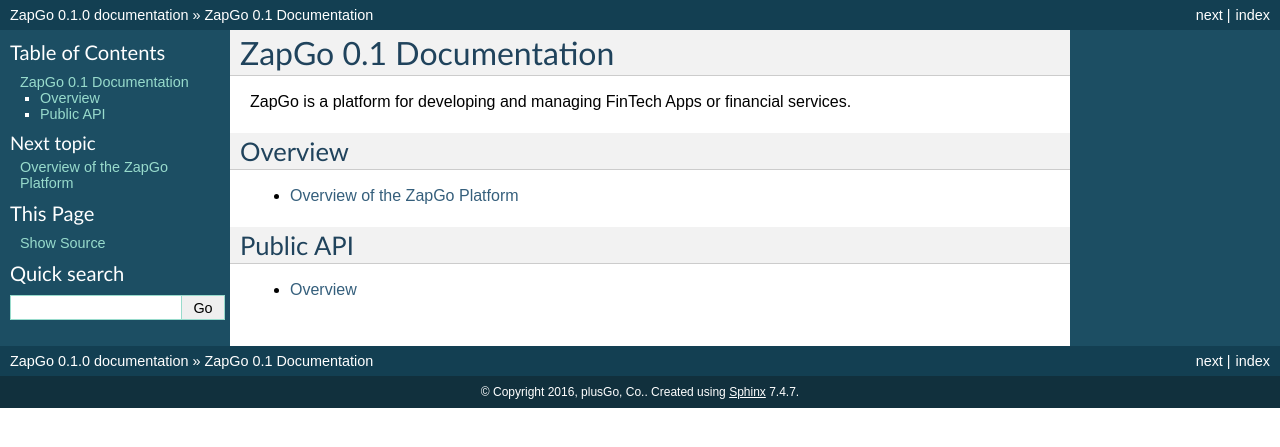
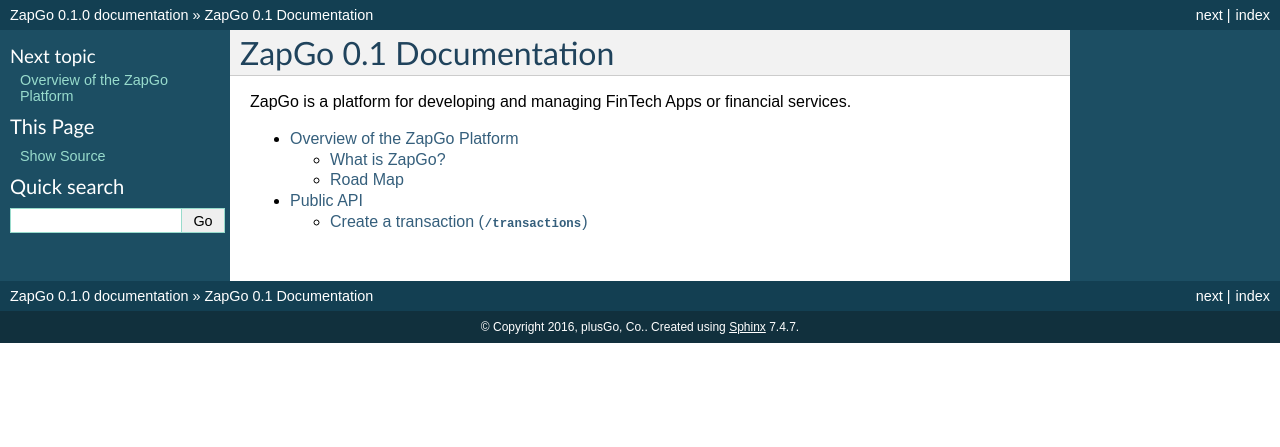
Before and after one commit to zapgo/docs, a Sphinx documentation site: the page built from docs/source/index.rst, in a window 1280 px wide. Shown: the top 447 px of the page. Built offline with Sphinx 7.4.7, drawn with Linux system fonts in a browser that asks for light colours.

Commit message:
Restructured navigation

```diff
--- a/docs/source/api/functions.rst
+++ b/docs/source/api/functions.rst
@@ -1,7 +1,7 @@
 .. _http-api:
 
-Overview
-========
+Public API
+==========
 
 The ZapGo server exposes an HTTP API that can be used to manage users and transactions.
 
@@ -31,7 +31,7 @@
 
 Description of the payload:
 
-- ``tx_type``: transaction type:
+- ``tx_type``: transaction type::
 
     ====================  ==============
     ``send_interwallet``  Send funds to another user.
--- a/docs/source/index.rst
+++ b/docs/source/index.rst
@@ -3,19 +3,8 @@
 
 ZapGo is a platform for developing and managing FinTech Apps or financial services.
 
-Overview
---------
-
 .. toctree::
-   :maxdepth: 1
+   :maxdepth: 2
 
    general/overview.rst
-
-
-Public API
-----------
-
-.. toctree::
-   :maxdepth: 1
-
    api/functions.rst
```
